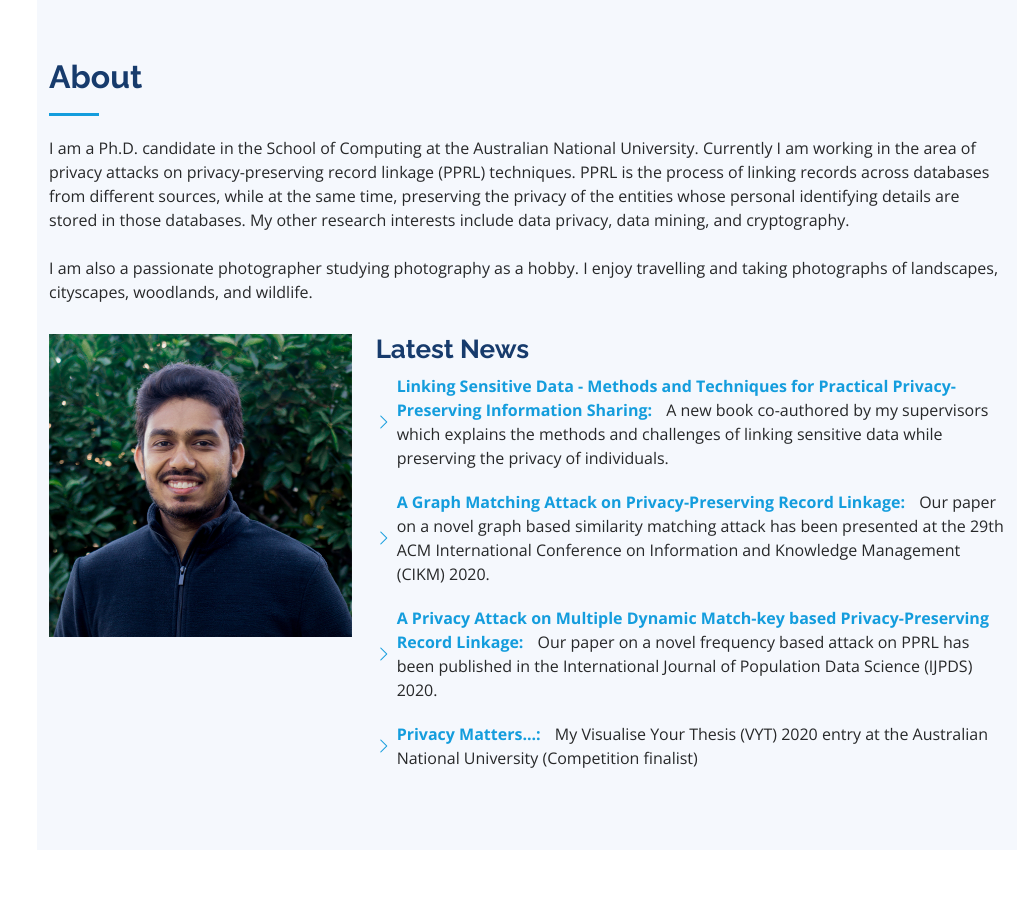
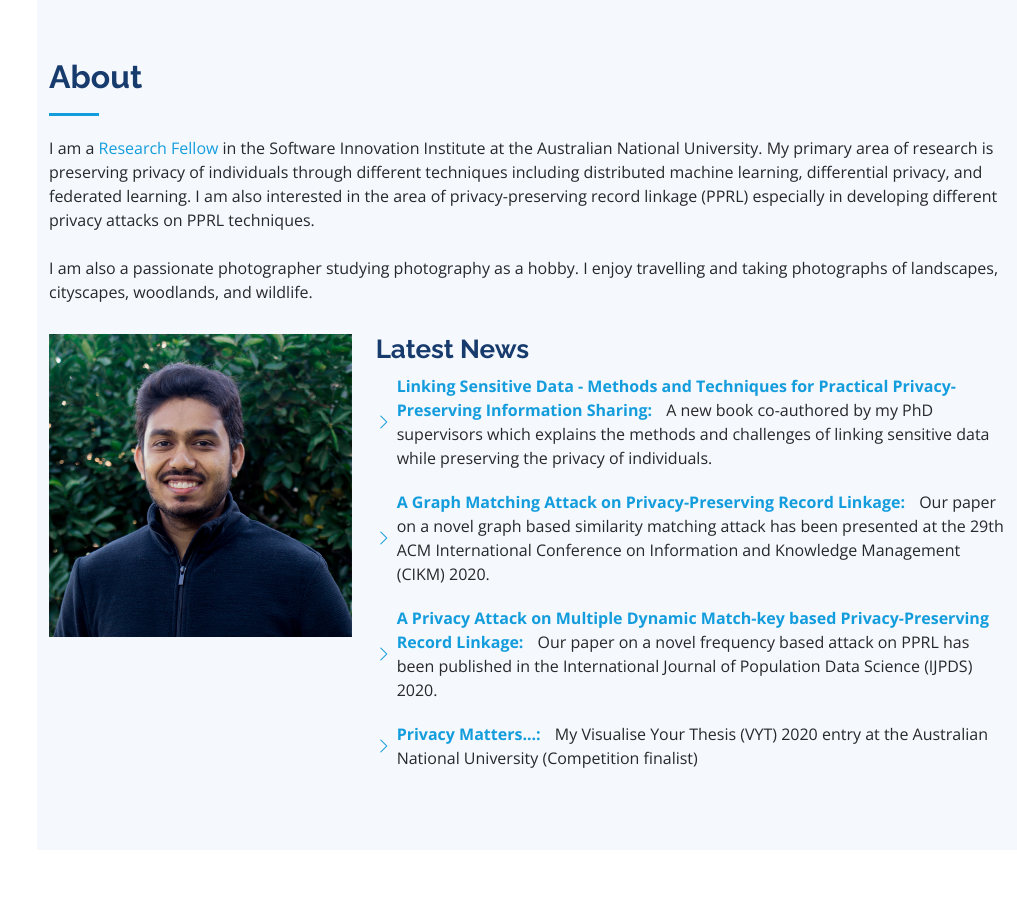
Before and after one commit to anushkavidanage/anushkavidanage.github.io, a plain HTML site: page index.html in a window 1280 px wide. Shown: the part 802-1709 px from the top of the page, without its empty margins (263-1280 px from the left). Drawn offline with nearby package versions, Linux system fonts and the light colour scheme; some icons are missing.

Commit message:
updating position details

```diff
--- a/index.html
+++ b/index.html
@@ -97,7 +97,7 @@
 
         <div class="section-title">
           <h2>About</h2>
-          <p>I am a Ph.D. candidate in the School of Computing at the Australian National University. Currently I am working in the area of privacy attacks on privacy-preserving record linkage (PPRL) techniques. PPRL is the process of linking records across databases from different sources, while at the same time, preserving the privacy of the entities whose personal identifying details are stored in those databases. My other research interests include data privacy, data mining, and cryptography. </p>
+          <p> I am a <a href="https://researchers.anu.edu.au/researchers/vidanage-ai" target="_blank">Research Fellow</a> in the Software Innovation Institute at the Australian National University. My primary area of research is preserving privacy of individuals through different techniques including distributed machine learning, differential privacy, and federated learning. I am also interested in the area of privacy-preserving record linkage (PPRL) especially in developing different privacy attacks on PPRL techniques.</p>
           <br />
           <p>I am also a passionate photographer studying photography as a hobby. I enjoy travelling and taking photographs of landscapes, cityscapes, woodlands, and wildlife.</p>
         </div>
@@ -134,7 +134,7 @@
             <div class="row">
               <div class="col-lg-12">
                 <ul>
-                    <li><i class="bi bi-chevron-right"></i> <span><strong><a href="https://www.springer.com/gp/book/9783030597054" target="_blank">Linking Sensitive Data - Methods and Techniques for Practical Privacy-Preserving Information Sharing:</a></strong> A new book co-authored by my supervisors which explains the methods and challenges of linking sensitive data while preserving the privacy of individuals. </span></li>
+                    <li><i class="bi bi-chevron-right"></i> <span><strong><a href="https://www.springer.com/gp/book/9783030597054" target="_blank">Linking Sensitive Data - Methods and Techniques for Practical Privacy-Preserving Information Sharing:</a></strong> A new book co-authored by my PhD supervisors which explains the methods and challenges of linking sensitive data while preserving the privacy of individuals. </span></li>
 
                     <li><i class="bi bi-chevron-right"></i> <span><strong><a href="https://dl.acm.org/doi/10.1145/3340531.3411931" target="_blank">A Graph Matching Attack on Privacy-Preserving Record Linkage:</a></strong> Our paper on a novel graph based similarity matching attack has been presented at the 29th ACM International Conference on Information and Knowledge Management (CIKM) 2020. </span></li>
 
```
